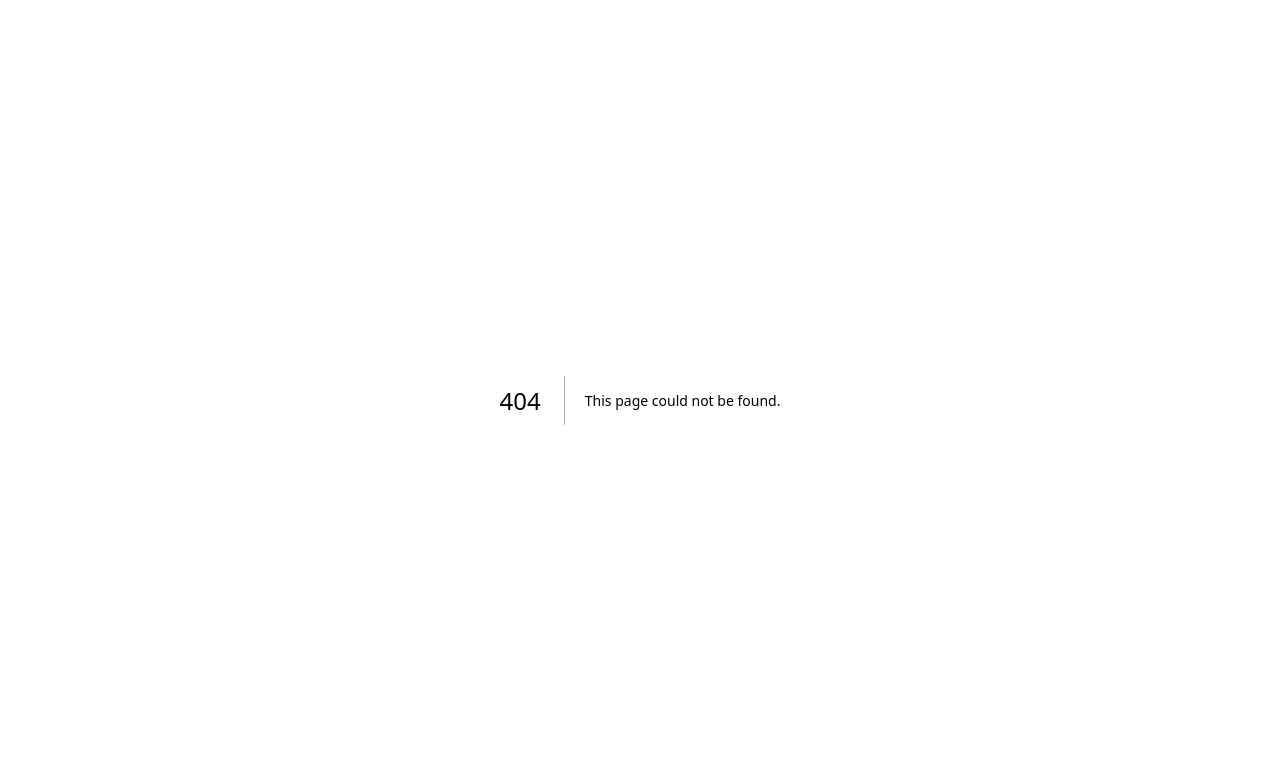
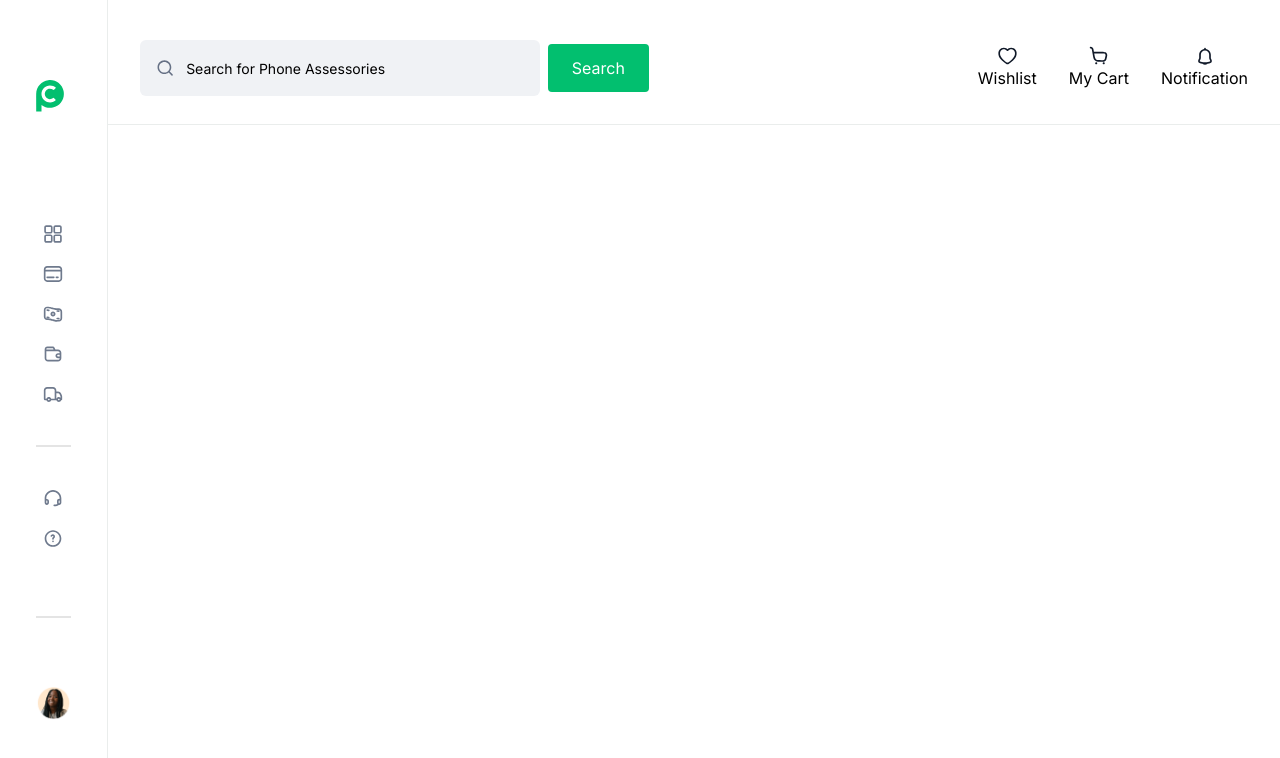
Before and after one commit to nuelkaiser/phonecom-project, a Next.js app: page /faq in a window 1280 px wide. Before the commit this address had no page. Shown: the top 758 px of the page. Built offline with nearby package versions, Linux system fonts and the light colour scheme.

Commit message:
side nav in progress

```diff
--- a/src/components/sideNav/SideNav.module.scss
+++ b/src/components/sideNav/SideNav.module.scss
@@ -0,0 +1,23 @@
+.sideNavContainer {
+    @apply hidden lg:flex md:flex-col md:justify-between md:bg-white md:border-r md:border-[#EAEDEC] md:h-screen md:px-9 md:py-20
+}
+
+.sideNavLinksContainer {
+    @apply flex flex-col md:items-center min-[1440px]:items-start gap-5
+}
+
+.sideNavLinks {
+    @apply flex items-center gap-3 cursor-pointer
+}
+
+.sideNavLinksActive {
+    @apply flex items-center gap-3 lg:p-4 lg:bg-[#E3F8EF] lg:rounded-md min-[1440px]:py-3 min-[1440px]:px-2
+}
+
+.sideNavOptions {
+    @apply lg:hidden min-[1440px]:block text-[#6F7A8D]
+}
+
+.sideNavOptionsActive {
+    @apply lg:hidden min-[1440px]:block text-[black] font-bold
+}
--- a/src/components/sideNav/SideNav.tsx
+++ b/src/components/sideNav/SideNav.tsx
@@ -1,4 +1,4 @@
-import React from 'react';
+import React, { useState } from 'react';
 import './SideNav.module.scss';
 import Logo from '../../assests/icons/logo.svg';
 import Grid from '../../assests/icons/grid.svg';
@@ -11,52 +11,63 @@ import Truck from '../../assests/icons/truck.svg';
 import Profile from '../../assests/images/profile.png';
 import Image from 'next/image';
 import { P2 } from '../shared/headings/Heading';
+import styles from './SideNav.module.scss';
+import Link from 'next/link';
 
 const SideNav = () => {
+
+    const [active, setActive] = useState('')
+
+    const handleActive = (option: string) => {
+        setActive(option)
+    }
+
     return (
-        <div className='hidden lg:flex md:flex-col md:justify-between md:bg-white md:border-r md:border-[#EAEDEC] md:h-screen md:px-9 md:py-20'>
-            <Logo className='mb-11'/>
+        <div className={styles.sideNavContainer}>
+            <Logo className='mb-11' />
 
             <div>
-                <div className='flex flex-col md:items-center t min-[1440px]:items-start gap-5'>
-                    <div className='flex items-center gap-3'>
+                <div className={styles.sideNavLinksContainer}>
+                    <div onClick={() => handleActive('Menu')} className={active === 'Menu' ? styles.sideNavLinksActive : styles.sideNavLinks}>
                         <Grid className='text-[#6F7A8D]' />
-                        <P2 className='lg:hidden min-[1440px]:block text-[#6F7A8D]'>Home</P2>
+                        <P2 className={active === 'Menu' ? styles.sideNavOptionsActive : styles.sideNavOptions}>Home</P2>
                     </div>
 
-                    <div className='flex items-center gap-3'>
+                    <div onClick={() => handleActive('Card')} className={active === 'Card' ? styles.sideNavLinksActive : styles.sideNavLinks}>
                         <Card />
-                        <P2 className='lg:hidden min-[1440px]:block text-[#6F7A8D]'>My Order</P2>
+                        <P2 className={active === 'Card' ? styles.sideNavOptionsActive : styles.sideNavOptions}>My Order</P2>
                     </div>
 
-                    <div className='flex items-center gap-3'>
+                    <div onClick={() => handleActive('Money')} className={active === 'Money' ? styles.sideNavLinksActive : styles.sideNavLinks}>
                         <Money />
-                        <P2 className='lg:hidden min-[1440px]:block text-[#6F7A8D] whitespace-nowrap'>My Transactions</P2>
+                        <P2 className={`${active === 'Money' ? styles.sideNavOptionsActive : styles.sideNavOptions} whitespace-nowrap`}>My Transactions</P2>
                     </div>
 
-                    <div className='flex items-center gap-3'>
+                    <div onClick={() => handleActive('Wallet')} className={active === 'Wallet' ? styles.sideNavLinksActive : styles.sideNavLinks}>
                         <Wallet />
-                        <P2 className='lg:hidden min-[1440px]:block text-[#6F7A8D]'> My Wallet</P2>
+                        <P2 className={active === 'Wallet' ? styles.sideNavOptionsActive : styles.sideNavOptions}> My Wallet</P2>
                     </div>
 
-                    <div className='flex items-center gap-3'>
+                    <div onClick={() => handleActive('Orders')} className={active === 'Orders' ? styles.sideNavLinksActive : styles.sideNavLinks}>
                         <Truck />
-                        <P2 className='lg:hidden min-[1440px]:block text-[#6F7A8D]'>Track Orders</P2>
+                        <P2 className={active === 'Orders' ? styles.sideNavOptionsActive : styles.sideNavOptions}>Track Orders</P2>
                     </div>
                 </div>
 
                 <hr className='w-full h-[1px] border border-[#E4E4E4] my-10' />
 
                 <div className='flex flex-col lg:items-center min-[1440px]:items-start gap-5'>
-                    <div className='flex items-center gap-3'>
+                    <div onClick={() => handleActive('Support')} className={active === 'Support' ? styles.sideNavLinksActive : styles.sideNavLinks}>
                         <Support />
-                        <P2 className='lg:hidden min-[1440px]:block text-[#6F7A8D]'>Support</P2>
+                        <P2 className={active === 'Support' ? styles.sideNavOptionsActive : styles.sideNavOptions}>Support</P2>
                     </div>
 
-                    <div className='flex items-center gap-3'>
-                        <Question />
-                        <P2 className='lg:hidden min-[1440px]:block  text-[#6F7A8D]'>FAQS</P2>
-                    </div>
+                    <Link href='/faq'>
+                        <div onClick={() => handleActive('Faqs')} className={active === 'Faqs' ? styles.sideNavLinksActive : styles.sideNavLinks}>
+                            <Question />
+                            <P2 className={active === 'Faqs' ? styles.sideNavOptionsActive : styles.sideNavOptions}>FAQS</P2>
+                        </div>
+                    </Link>
                 </div>
             </div>
 
--- /dev/null
+++ b/src/pages/faq.tsx
@@ -0,0 +1,18 @@
+import Nav from '@/components/shared/nav/Nav'
+import SideNav from '@/components/sideNav/SideNav'
+import React from 'react'
+
+const Faq = () => {
+
+
+    return (
+        <div className='flex'>
+            <SideNav />
+            <div className='w-full'>
+                <Nav />
+            </div>
+        </div>
+    )
+}
+
+export default Faq
--- a/src/pages/index.tsx
+++ b/src/pages/index.tsx
@@ -1,20 +1,9 @@
-import Button from "@/components/shared/buttons/Button";
-import Checkbox from "@/components/shared/inputs/checkbox/Checkbox";
-import Input from "@/components/shared/inputs/input/Input";
-import SearchBar from "@/components/shared/inputs/searchbar/SearchBar";
 import React, { useState } from "react";
-import SearchIcon from '../assests/icons/search.svg';
 import Nav from "@/components/shared/nav/Nav";
 import SideNav from "@/components/sideNav/SideNav";
 
 const index = () => {
 
-  const [check, setCheck] = useState(false)
-
-  const checking = () => {
-    setCheck((prev) => !prev)
-    console.log('i work')
-  }
 
   return (
     <div className="bg-[#606060] md:flex">
```
